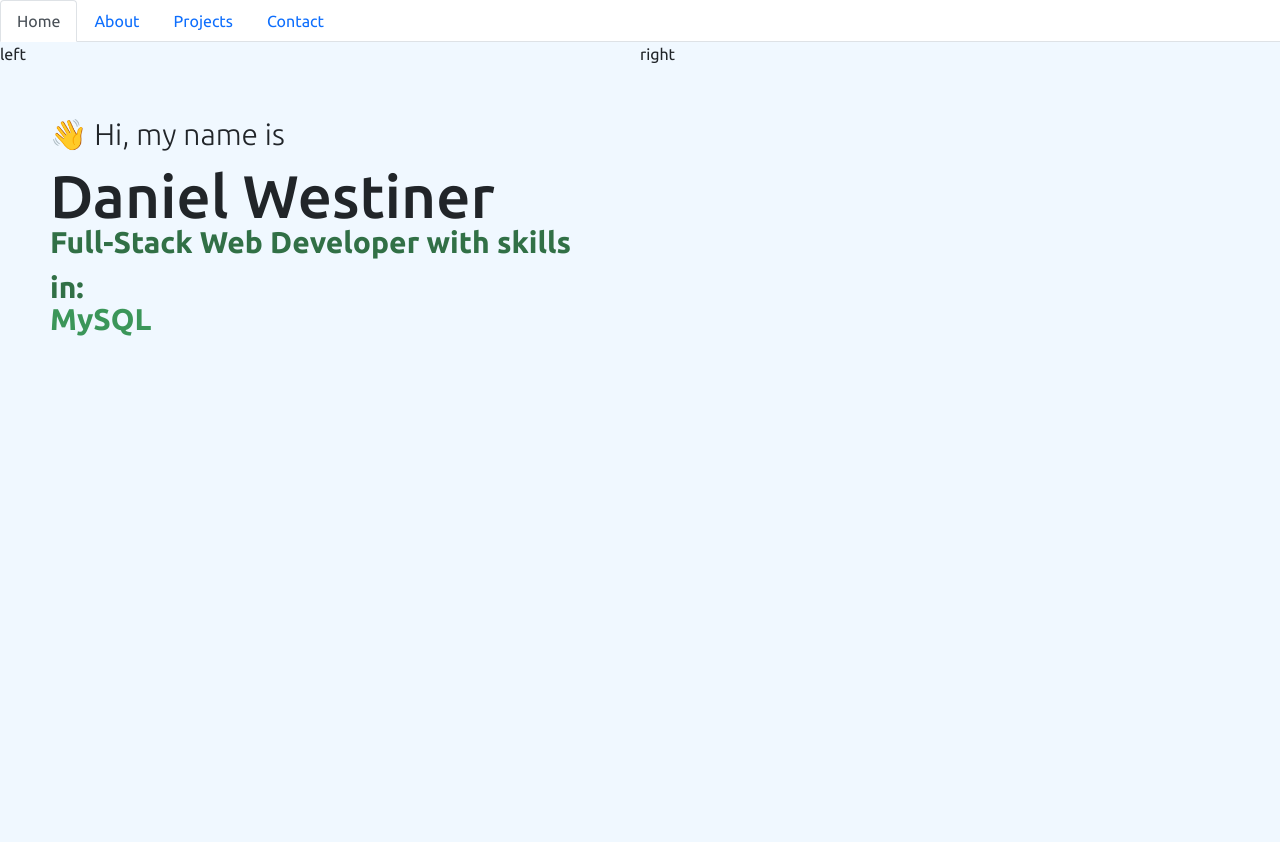
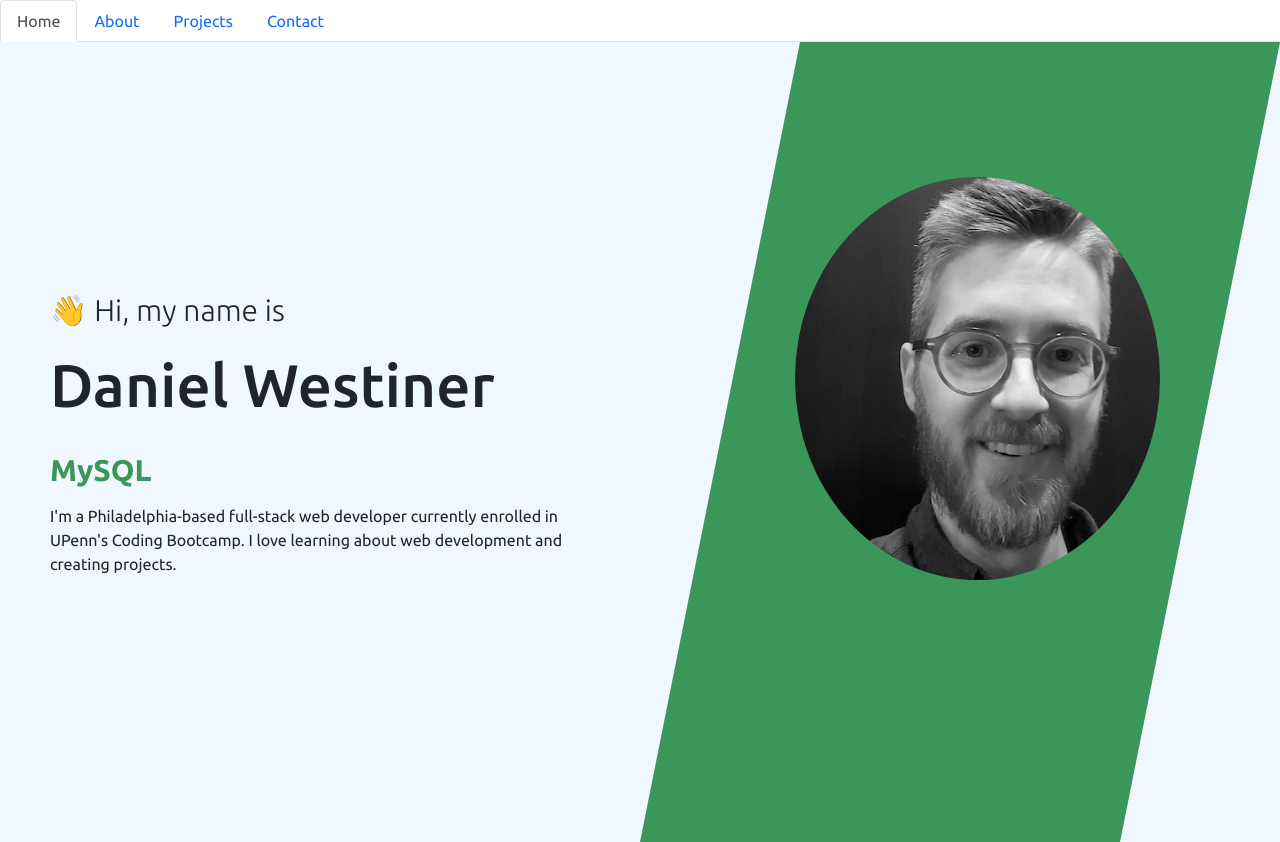
Before and after one commit to DanielWestiner/portfolio-3-react, a React (Create React App) app: page / in a window 1280 px wide. Built offline with nearby package versions, Linux system fonts and the light colour scheme.

Commit message:
updated some css

```diff
--- a/src/components/pages/Home.js
+++ b/src/components/pages/Home.js
@@ -1,14 +1,16 @@
 import React from 'react';
 import '../../styles/Home.css'
+import profileImg from "../../images/profilepic.jpg"
 
 export default function Home() {
   return (
     <div className="intro">
-      <div className='intro-left'>left
+      <div className='intro-left'>
         <div className='intro-left-wrapper'>
           <h2 className='introduction'>👋  Hi, my name is </h2>
           <h1 className='intro-name'>Daniel Westiner</h1>
-          <div className='intro-title-item1'>Full-Stack Web Developer with skills in:</div>
+          {/* <h3>Full-Stack Web Developer with skills in:</h3> */}
+          {/* <div className='intro-title-item1'>Full-Stack Web Developer with skills in:</div> */}
             <div className='intro-title'>
               <div className='intro-title-wrapper'>
                 <div className='intro-title-item'>HTML</div>
@@ -21,10 +23,13 @@
                 <div className='intro-title-item'>React</div>
               </div>
             </div>
+            <p className='intro-description'>I'm a Philadelphia-based full-stack web developer currently enrolled in UPenn's Coding Bootcamp.  I love learning about web development and creating projects.</p>
         </div>
       </div>
-      <div className='intro-right'>right</div>
-
+      <div className='intro-right'>
+        <div className='intro-bg'></div>
+        <img className='profileImg' src={profileImg} alt=''></img>
+      </div>
     </div>
   );
 }
--- a/src/styles/Home.css
+++ b/src/styles/Home.css
@@ -6,14 +6,22 @@
 
 .intro-left {
     flex: 1;
+    display: flex;
+    align-items: center;
+    justify-content: center;
 }
 
 .intro-right {
-    flex: 1
+    flex: 1;
+    position: relative;
 }
 
 .intro-left-wrapper {
     padding: 50px;
+    height: 50%;
+    display: flex;
+    flex-direction: column;
+    justify-content: space-between;
 }
 
 .introduction {
@@ -62,3 +70,27 @@
     display: flex;
     align-items: center;
 }
+
+.intro-description {
+
+}
+
+.profileImg {
+    max-width: 57%;
+    height: auto;
+    object-fit: cover;
+    border-radius: 50%;
+    position: absolute;
+    top: 135px;
+    left: 155px;
+}
+
+.intro-bg{
+    clip-path: polygon(25% 0%, 100% 0%, 75% 100%, 0% 100%);
+    background-color: rgb(59, 150, 89);
+    width: 100%;
+    height: 100%;
+    position: absolute;
+    top: 0;
+    right: 0;
+}
```
Also changed, not shown: src/images/profilepic.jpg. Lines whose indentation alone changed are shown as unchanged.
